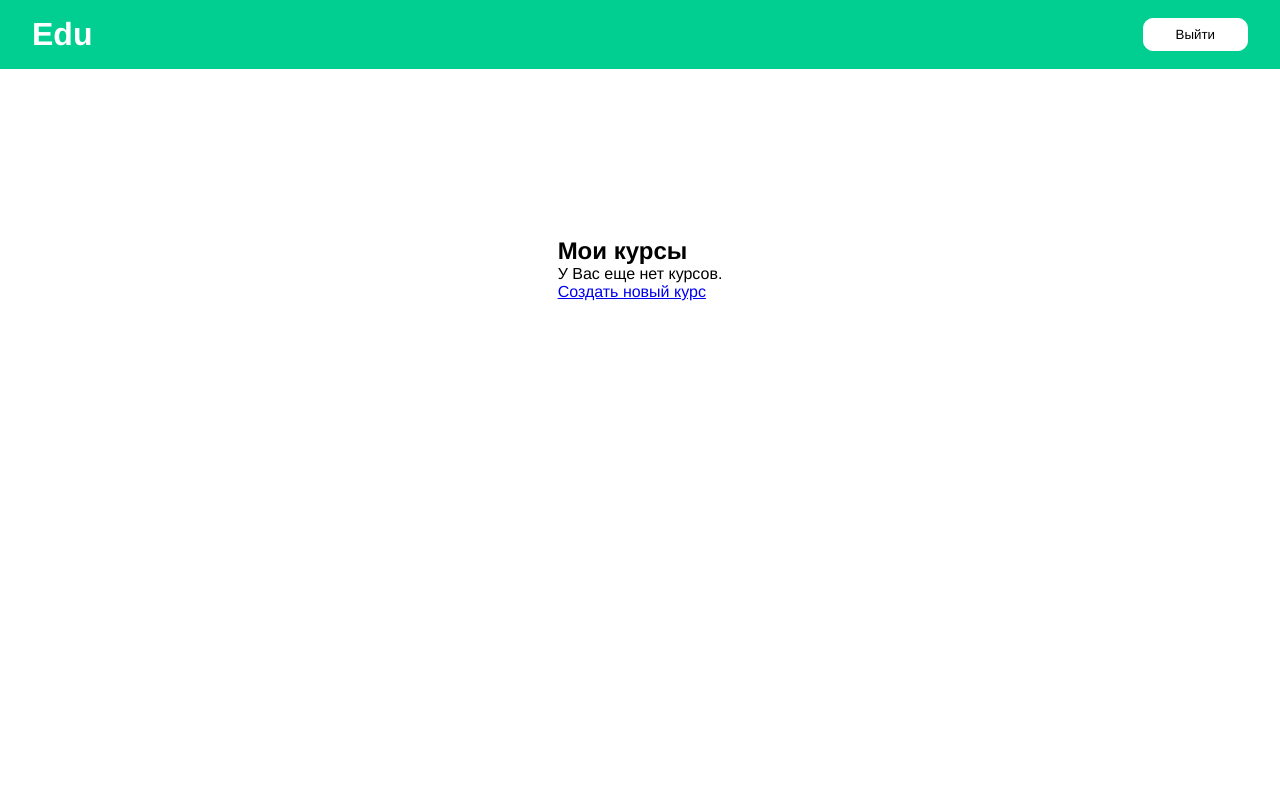
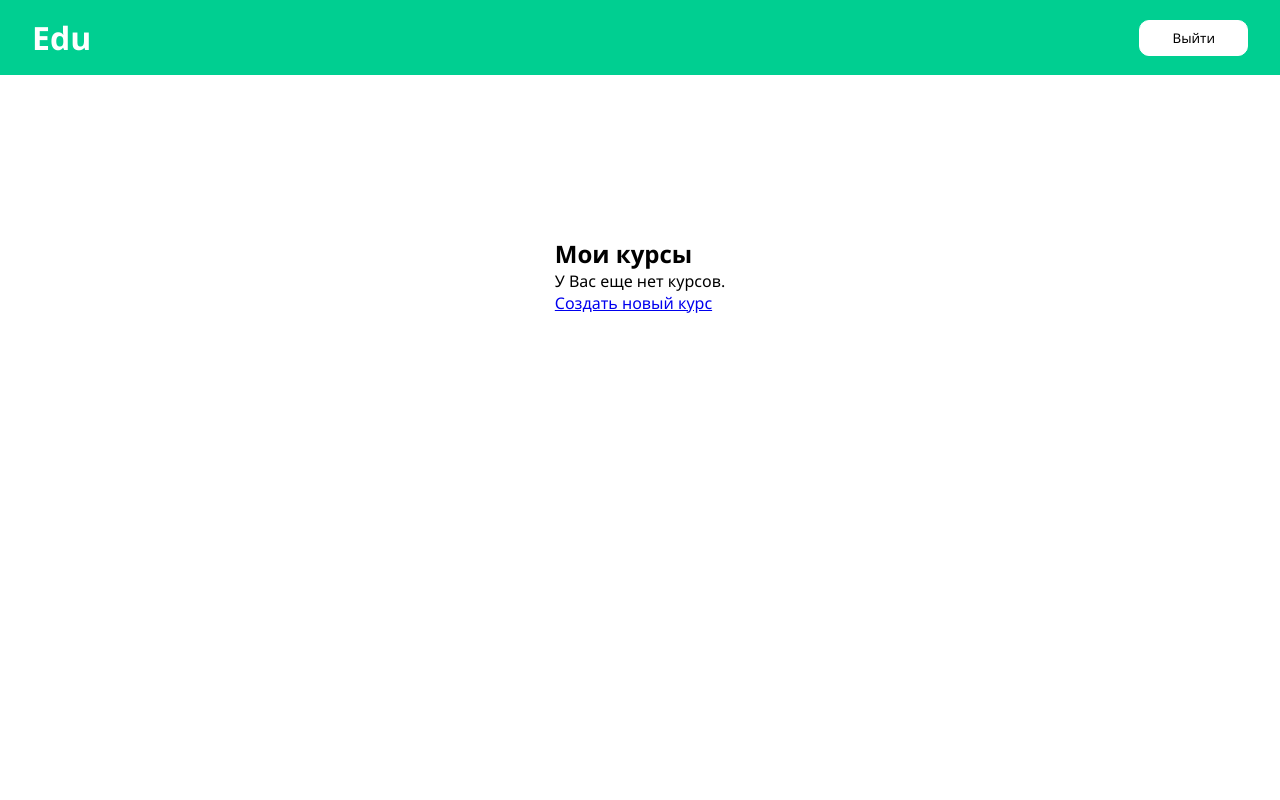
Before and after one commit to Alexander-vlk/api_practice, a Django app: page /courses/user/list/ in a window 1280 px wide. Run offline with Django 4.2, Linux system fonts and the light colour scheme; the visitor is signed in with stand-in values (Sample User, id 1); data that the repository does not hold is empty.

Commit message:
feat(api): changed font-family

```diff
--- a/edu/courses/static/css/base.css
+++ b/edu/courses/static/css/base.css
@@ -2,7 +2,7 @@
     margin: 0;
     padding: 0;
     box-sizing: border-box;
-    font-family: 'Franklin Gothic Medium', 'Arial Narrow', Arial, sans-serif;
+    font-family:'Segoe UI', Tahoma, Geneva, Verdana, sans-serif;
 }
 
 body {
```
